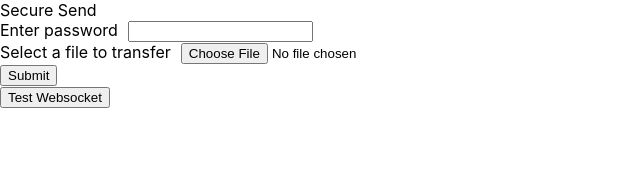
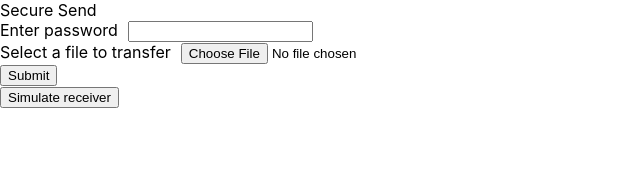
Before and after one commit to jchorl/sendfiles, a React (Create React App) app in the folder frontend/: page / in a window 1280 px wide. Shown: the top 177 px of the page, without its empty margins (0-640 px from the left). Built offline with nearby package versions, Linux system fonts and the light colour scheme.

Commit message:
need to split out sender/receiver components

```diff
--- a/frontend/src/App.js
+++ b/frontend/src/App.js
@@ -20,32 +20,9 @@ function download(filename, blob) {
   document.body.removeChild(element);
 }
 
-function testws() {
-  let socket = new WebSocket("wss://5xw0qooyve.execute-api.us-west-2.amazonaws.com/prod");
-
-  socket.onopen = function(e) {
-    console.log("[open] Connection established");
-    console.log("Sending to server");
-    // socket.send("My name is John");
-  };
-
-  socket.onmessage = function(event) {
-    console.log(`[message] Data received from server: ${event.data}`);
-  };
-
-  socket.onclose = function(event) {
-    if (event.wasClean) {
-      console.log(`[close] Connection closed cleanly, code=${event.code} reason=${event.reason}`);
-    } else {
-      // e.g. server process killed or network down
-      // event.code is usually 1006 in this case
-      console.log('[close] Connection died');
-    }
-  };
-
-  socket.onerror = function(error) {
-    console.log(`[error] ${error.message}`);
-  };
+function getReceiverLink(id) {
+  const currentURL = new URL(window.location.href);
+  return `${currentURL.origin}/receive/${id}`
 }
 
 function App() {
@@ -62,7 +39,7 @@ function App() {
     setFileDetails(file);
   };
 
-  const submit = async (e) => {
+  const sender = async (e) => {
     e.preventDefault();
 
     const key = await genKey();
@@ -80,14 +57,26 @@ function App() {
       validUntil: validUntil,
     }
 
-    await fetch(config.TRANSFER_API + "/transfer", {
+    const transferDetails = await fetch(config.TRANSFER_API + "/transfer", {
       method: "POST",
       mode: "cors",  // TODO make this not CORS if possible
       headers: {
         "Content-Type": "application/json",
       },
       body: JSON.stringify(metadata),
-    })
+    }).then(resp => resp.json());
+
+    const receiverLink = getReceiverLink(transferDetails.id);
+    console.log(receiverLink);
+
+    const socketUrl = new URL(config.COORD_API);
+    socketUrl.searchParams.set("role", "offerer");
+    socketUrl.searchParams.set("transfer_id", transferDetails.id);
+    const socket = new WebSocket(socketUrl);
+    socket.onmessage = function(event) {
+      // TODO open a sender socket and do webrtc things
+      console.log("received event", event)
+    };
 
     // const sender = new Sender(encrypted);
     // const receiver = new Receiver(encrypted.byteLength);
@@ -105,6 +94,11 @@ function App() {
     // // TODO change newfile
     // download("newfile.txt", downloadBlob);
   };
+
+  const receiver = async (e) => {
+    e.preventDefault();
+    console.log("receiver button");
+  }
 
   return (
     <div>
@@ -128,13 +122,13 @@ function App() {
           <input id="file_input" type="file" onChange={onFileSelected} />
         </div>
         <div>
-          <button id="submit" type="submit" onClick={submit}>
+          <button id="submit" type="submit" onClick={sender}>
             Submit
           </button>
         </div>
       </form>
-      <button id="testingbutton" type="submit" onClick={testws}>
-        Test Websocket
+      <button id="receiver" type="submit" onClick={receiver}>
+        Simulate receiver
       </button>
       {fileDetails && <div>Filename: {fileDetails.name}</div>}
     </div>
--- a/frontend/src/Config.js
+++ b/frontend/src/Config.js
@@ -1,4 +1,5 @@
 export default {
   TRANSFER_API: "https://mbzejo2pjf.execute-api.us-west-2.amazonaws.com/prod",
+  COORD_API: "wss://bzuswxfrb1.execute-api.us-west-2.amazonaws.com/prod",
   FILE_VALID_HOURS: 1,
 }
```
